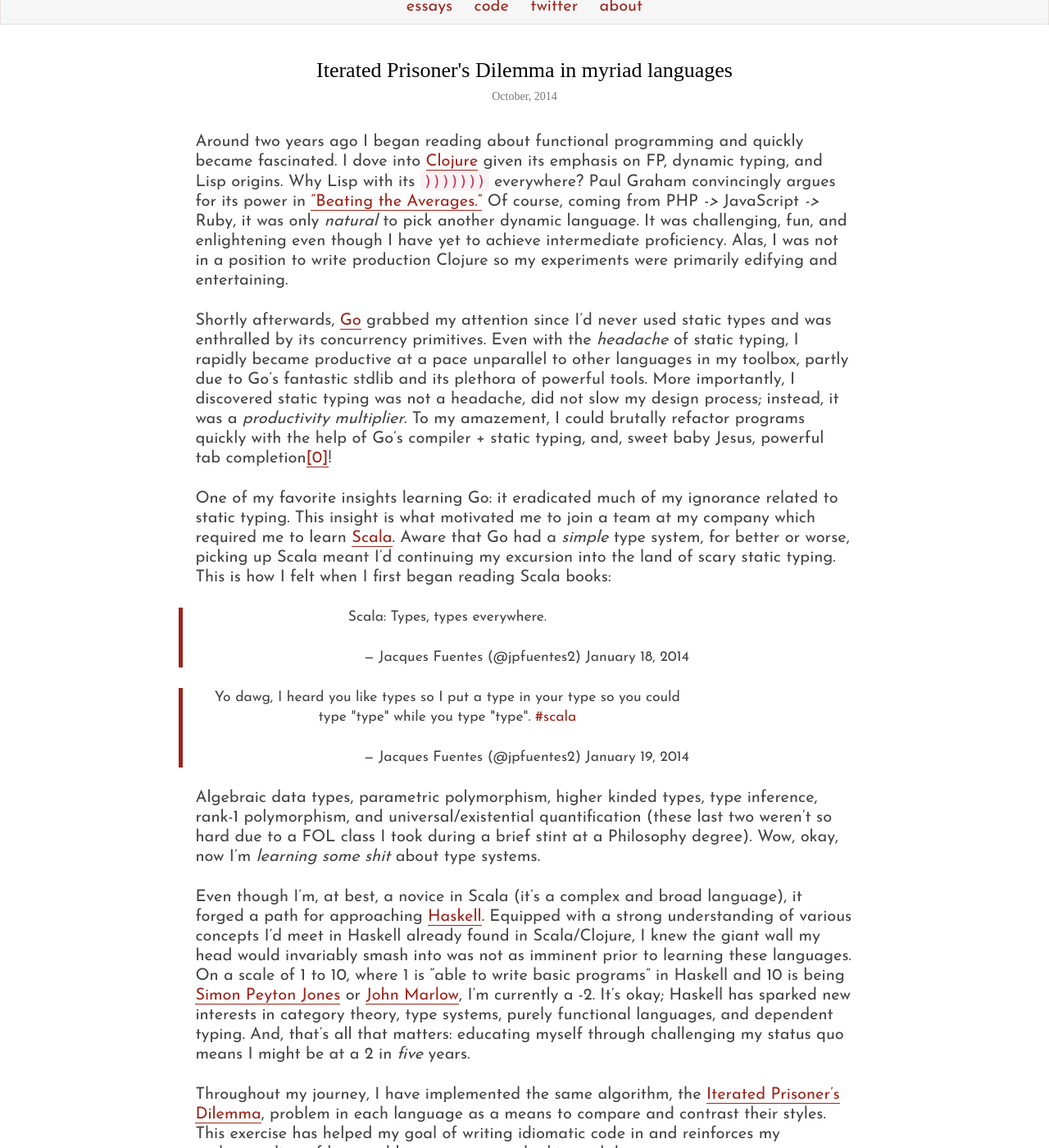
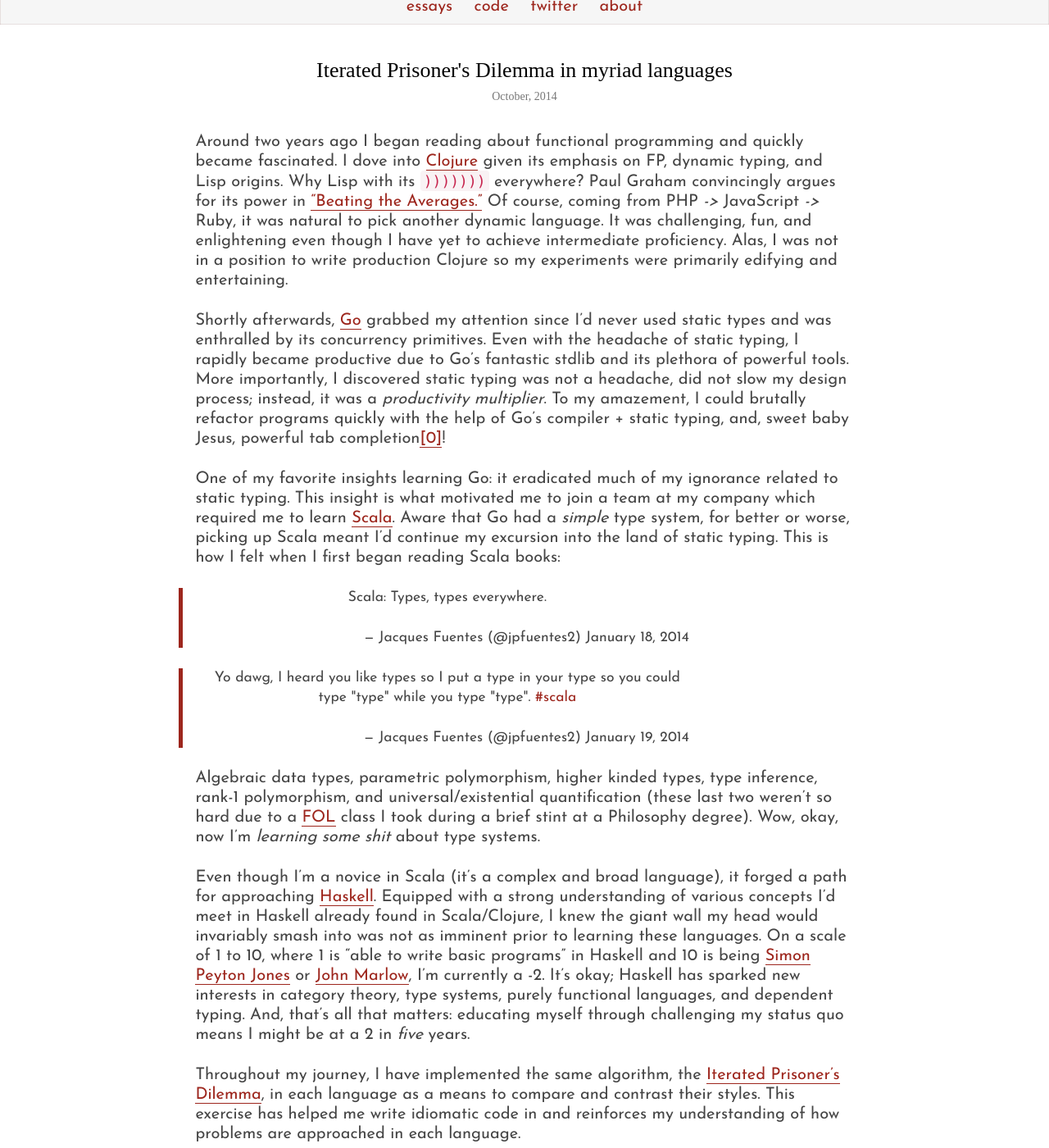
Before and after one commit to jpfuentes2/jpfuentes2.github.io, a Jekyll site: the page built from _posts/2014-10-31-Iterated-Prisoners-Dilemma-in-myriad-languages.md, in a window 1280 px wide and 1400 px high, scrolled down 258 px. Shown: the whole window at 82% size. Built offline with Jekyll 4.4.1, drawn with Linux system fonts in a browser that asks for light colours; some web fonts are replaced; Markdown is read by kramdown in place of the engine named in the settings; comment, search, counter and statistics services are not loaded; some of the changed text lies outside the part shown.

Commit message:
Grammar, style, and links

```diff
--- a/_posts/2014-10-31-Iterated-Prisoners-Dilemma-in-myriad-languages.md
+++ b/_posts/2014-10-31-Iterated-Prisoners-Dilemma-in-myriad-languages.md
@@ -11,19 +11,19 @@
 Around two years ago I began reading about functional programming and quickly became fascinated.
 I dove into [Clojure](http://clojure.org/) given its emphasis on FP, dynamic typing, and Lisp origins.
 Why Lisp with its `)))))))` everywhere? Paul Graham convincingly argues for its power in ["Beating the Averages."](http://www.paulgraham.com/avg.html)
-Of course, coming from PHP *->* JavaScript *->* Ruby, it was only *natural* to pick another dynamic language.
+Of course, coming from PHP *->* JavaScript *->* Ruby, it was natural to pick another dynamic language.
 It was challenging, fun, and enlightening even though I have yet to achieve intermediate proficiency.
 Alas, I was not in a position to write production Clojure so my experiments were primarily edifying and entertaining.
 
 Shortly afterwards, [Go](http://golang.org/) grabbed my attention since I'd never used static types and was enthralled by its concurrency primitives.
-Even with the *headache* of static typing, I rapidly became productive
-at a pace unparallel to other languages in my toolbox, partly due to Go's fantastic stdlib and its plethora of powerful tools.
+Even with the headache of static typing, I rapidly became productive
+due to Go's fantastic stdlib and its plethora of powerful tools.
 More importantly, I discovered static typing was not a headache, did not slow my design process; instead, it was a *productivity multiplier*.
 To my amazement, I could brutally refactor programs quickly with the help of Go's compiler + static typing, and, sweet baby Jesus, powerful tab completion[[0]](#java-note)!
 
 One of my favorite insights learning Go: it eradicated much of my ignorance related to static typing.
 This insight is what motivated me to join a team at my company which required me to learn [Scala](http://www.scala-lang.org/).
-Aware that Go had a *simple* type system, for better or worse, picking up Scala meant I'd continuing my excursion into the land of scary static typing.
+Aware that Go had a *simple* type system, for better or worse, picking up Scala meant I'd continue my excursion into the land of static typing.
 This is how I felt when I first began reading Scala books:
 
 <blockquote class="twitter-tweet" align="center" lang="en"><p>Scala: Types, types everywhere.</p>&mdash; Jacques Fuentes (@jpfuentes2) <a href="https://twitter.com/jpfuentes2/status/424644926148997120">January 18, 2014</a></blockquote>
@@ -32,16 +32,16 @@
 <blockquote class="twitter-tweet" align="center" lang="en"><p>Yo dawg, I heard you like types so I put a type in your type so you could type &quot;type&quot; while you type &quot;type&quot;. <a href="https://twitter.com/hashtag/scala?src=hash">#scala</a></p>&mdash; Jacques Fuentes (@jpfuentes2) <a href="https://twitter.com/jpfuentes2/status/424751531205070848">January 19, 2014</a></blockquote>
 <script async src="//platform.twitter.com/widgets.js" charset="utf-8"></script>
 
-Algebraic data types, parametric polymorphism, higher kinded types, type inference, rank-1 polymorphism, and universal/existential quantification (these last two weren't so hard due to a FOL class I took during a brief stint at a Philosophy degree). Wow, okay, now I'm *learning some shit* about type systems.
+Algebraic data types, parametric polymorphism, higher kinded types, type inference, rank-1 polymorphism, and universal/existential quantification (these last two weren't so hard due to a [FOL](http://en.wikipedia.org/wiki/First-order_logic) class I took during a brief stint at a Philosophy degree). Wow, okay, now I'm *learning some shit* about type systems.
 
-Even though I'm, at best, a novice in Scala (it's a complex and broad language), it forged a path for approaching [Haskell](http://tryhaskell.org/).
+Even though I'm a novice in Scala (it's a complex and broad language), it forged a path for approaching [Haskell](http://tryhaskell.org/).
 Equipped with a strong understanding of various concepts I'd meet in Haskell already found in Scala/Clojure, I knew the giant wall my head would invariably smash into was not as imminent prior to learning these languages.
 On a scale of 1 to 10, where 1 is "able to write basic programs" in Haskell and 10 is being [Simon Peyton Jones](http://research.microsoft.com/en-us/people/simonpj/) or [John Marlow](http://community.haskell.org/~simonmar/), I'm currently a -2.
 It's okay; Haskell has sparked new interests in category theory, type systems, purely functional languages, and dependent typing.
 And, that's all that matters: educating myself through challenging my status quo means I might be at a 2 in *five* years.
 
-Throughout my journey, I have implemented the same algorithm, the [Iterated Prisoner's Dilemma](http://en.wikipedia.org/wiki/Prisoner%27s_dilemma#The_iterated_prisoners.27_dilemma), problem in each language as a means to compare and contrast their styles.
-This exercise has helped my goal of writing idiomatic code in and reinforces my understanding of how problems are approached in each language.
+Throughout my journey, I have implemented the same algorithm, the [Iterated Prisoner's Dilemma](http://en.wikipedia.org/wiki/Prisoner%27s_dilemma#The_iterated_prisoners.27_dilemma), in each language as a means to compare and contrast their styles.
+This exercise has helped me write idiomatic code in and reinforces my understanding of how problems are approached in each language.
 
 Currently, I have examples in Scala, Clojure, Haskell, Ruby, and Go. A buddy of mine, [@tizoc](https://github.com/tizoc), contributed an OCaml version and I'd **love to see contributions in more languages**. The code is on [GitHub](https://github.com/jpfuentes2/iterated-prisoners-dilemma). Please, take a gander as you may find a new language to learn or criticize. Read my [notes](https://github.com/jpfuentes2/iterated-prisoners-dilemma#notes) on the implementations and keep an open mind! Pull requests very much welcome!
 
```
Also changed, not shown: other parts of _posts/2014-10-31-Iterated-Prisoners-Dilemma-in-myriad-languages.md (+3 -0 lines).
